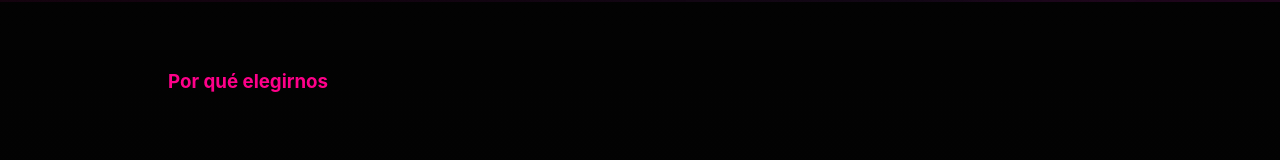
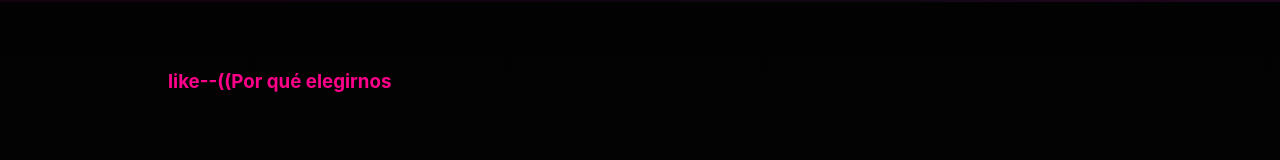
Before and after one commit to botelloff2/botelloff2.github.io, a plain HTML site: page index.html in a window 1280 px wide. Shown: the part 439-599 px from the top of the page. Drawn offline with Linux system fonts and the light colour scheme.

Commit message:
Update index.html

```diff
--- a/index.html
+++ b/index.html
@@ -77,7 +77,7 @@
 
   <!-- BENEFICIOS -->
 <section id="servicios" class="seccion">
-  <h3 class="kicker">Por qué elegirnos</h3>
+  <h3 class="kicker">like--((Por qué elegirnos</h3>
   <div class="features">
     <div class="card">
       <svg class="card-icon" viewBox="0 0 24 24"><path fill="#FF008A" d="M12 2L2 7l10 5 10-5-10-5z"/></svg>
```
